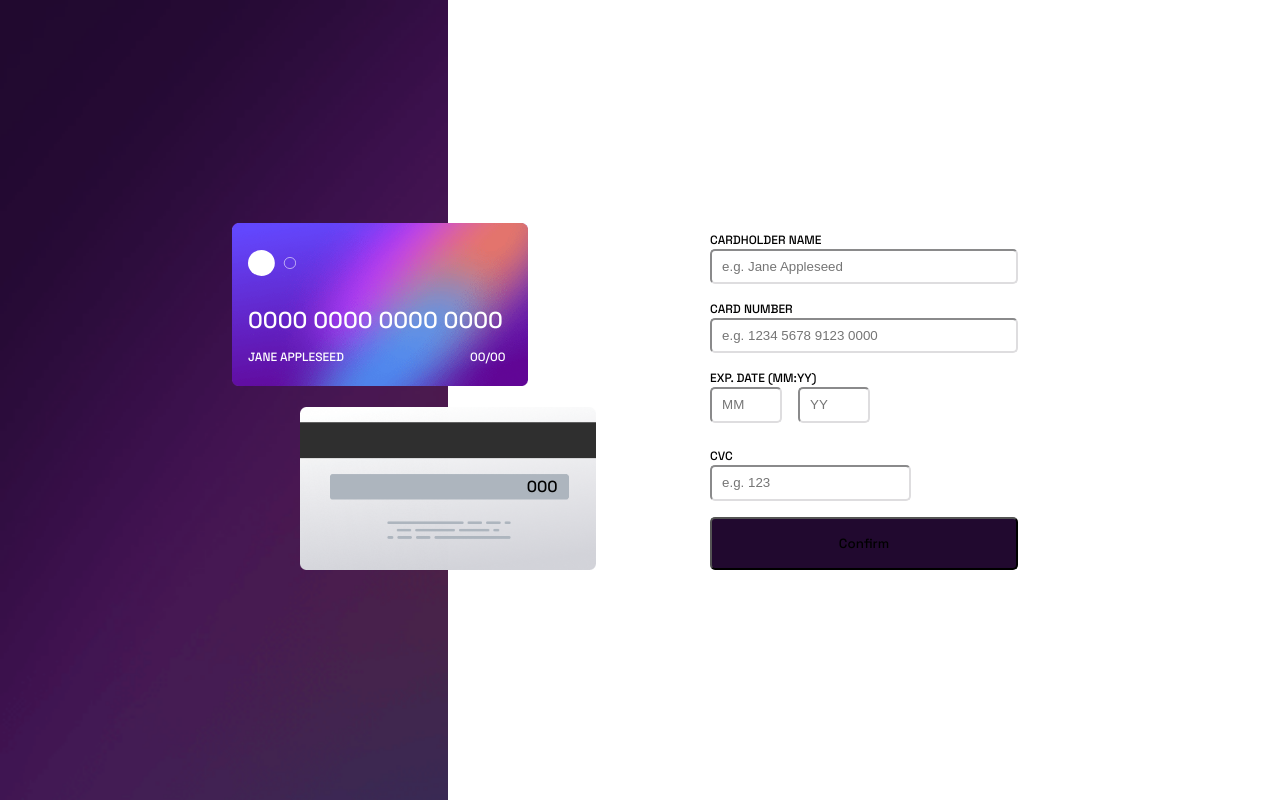
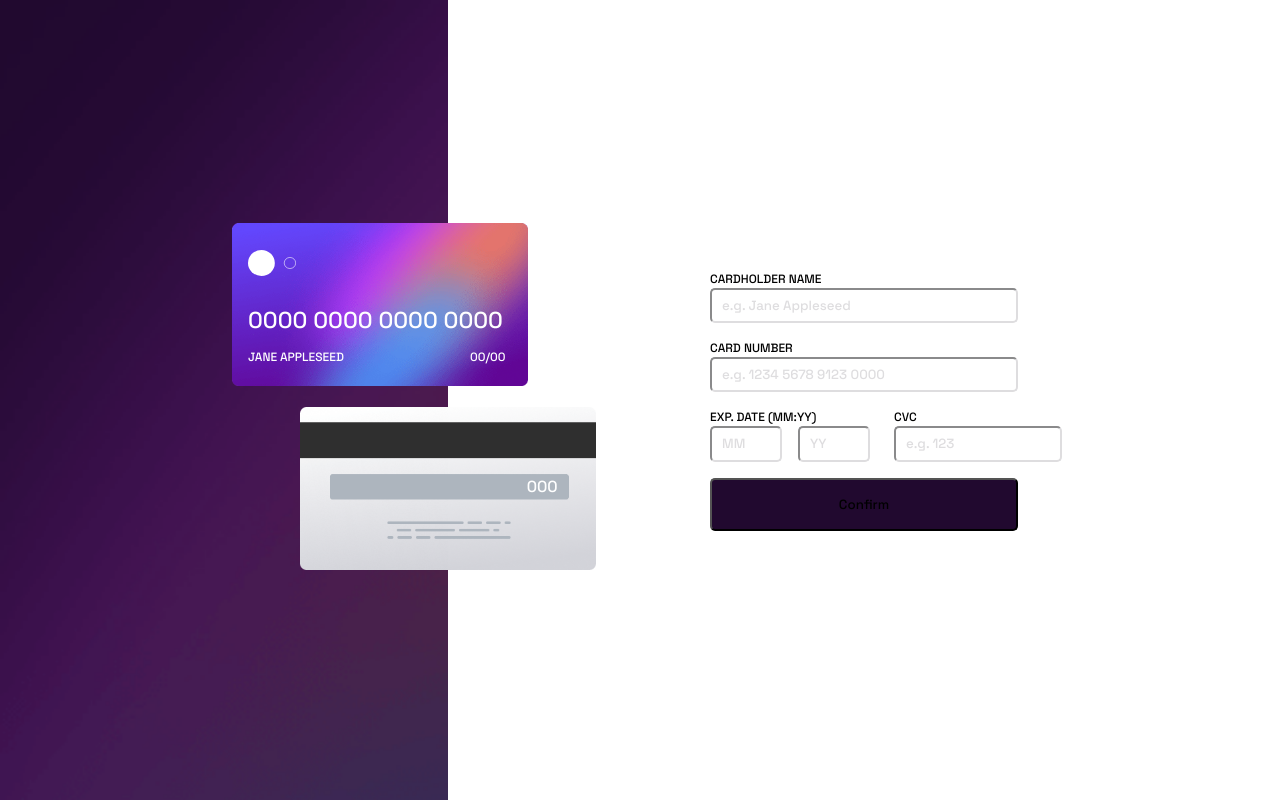
Before and after one commit to Robertron624/interactive-card-details-form, a React (Vite) app: page / in a window 1280 px wide. Built offline with nearby package versions, Linux system fonts and the light colour scheme.

Commit message:
added form errors

```diff
--- a/src/App.jsx
+++ b/src/App.jsx
@@ -1,16 +1,15 @@
 import { useState } from 'react'
-import reactLogo from './assets/react.svg'
 import './App.css'
 import Form from './components/Form/Form'
 import Cards from './components/Cards/Cards'
 
 function App() {
   const [cardInfo, setCardInfo] = useState({
-    cardNumber: '0000 0000 0000 0000',
-    cardholderName: 'Jane Appleseed',
-    expMonth: '00',
-    expYear: '00',
-    cvc: '000'
+    cardNumber: '',
+    cardholderName: '',
+    expMonth: '',
+    expYear: '',
+    cvc: ''
   });
 
   return (
--- a/src/components/Cards/index.css
+++ b/src/components/Cards/index.css
@@ -57,4 +57,5 @@
     position: absolute;
     top: 40%;
     right: -13%;
+    color: white;
 }
--- a/src/components/Form/Form.jsx
+++ b/src/components/Form/Form.jsx
@@ -4,21 +4,65 @@ import "./index.css";
 const Form = ({cardInfo, setCardInfo}) => {
 
     const { cardNumber, cardholderName, expMonth, expYear, cvc } = cardInfo;
+    const [ cardNumberError, setCardNumberError] = useState("")
+    const [ cvcError, setCvcError] = useState("")
+    const [ expDateError, setExpDateError] = useState("")
+    const [ cardholderNameError, setCardHolderNameError] = useState("")
+    const [ isMonthBlankError, setIsMonthBlankError] = useState(false)
+    const [ isYearBlankError, setIsYearBlankError] = useState(false)
+
+    const BLANK_ERROR = "Can't be blank"
 
     function formSubmit(e) {
         e.preventDefault();
+
+        if(!cardholderName) {
+            setCardHolderNameError(BLANK_ERROR)
+        }
+
+        if(!cardNumber){
+            setCardNumberError(BLANK_ERROR)
+        }
+
+        if(isNaN(cardNumber?.split(" ").join(""))){
+            setCardNumberError("Wrong format, numbers only")
+        }
+
+        if(!expMonth || !expYear){
+            setExpDateError(BLANK_ERROR)
+
+            if(!expMonth) {
+                setIsMonthBlankError(true)
+            }
+            if(!expYear) {
+                setIsYearBlankError(true)
+            }
+        }
+
+        if(!cvc){
+            setCvcError(BLANK_ERROR);
+        }
+
+
     }
 
     const handleChange = (e) => {
 
         let inputName = e.target.name
-
         let inputValue = e.target.value
 
         // Adds a white space every 4 characters
         if(inputName == 'cardNumber'){
             inputValue = inputValue.match(/.{1,4}/g);
             inputValue = inputValue?.join(' ')
+
+            if(inputValue?.length > 19){
+                setCardNumberError("Card numbers must be only 16 characters")
+                return
+            }
+            else {
+                setCardNumberError("")
+            }
         }
 
         setCardInfo({
@@ -37,8 +81,10 @@ const Form = ({cardInfo, setCardInfo}) => {
                         name="cardholderName"
                         placeholder="e.g. Jane Appleseed"
                         onChange={handleChange}
-                        required
+                        className={`${cardholderNameError ? 'border-error' : ''}`}
+
                     />
+                    <span className="number-error">{cardholderNameError}</span>
                 </label>
                 <label htmlFor="cardNumber">
                     CARD NUMBER
@@ -47,8 +93,10 @@ const Form = ({cardInfo, setCardInfo}) => {
                         placeholder="e.g. 1234 5678 9123 0000"
                         name="cardNumber"
                         onChange={handleChange}
-                        required
+                        className={`${cardNumberError ? 'border-error': ''}`}
+
                     />
+                    <span className="number-error">{cardNumberError}</span>
                 </label>
                 <div className="card-additional-info">
                     <div className="exp-date-inputs flex">
@@ -60,7 +108,8 @@ const Form = ({cardInfo, setCardInfo}) => {
                                 name="expMonth"
                                 id="month"
                                 onChange={handleChange}
-                                required
+                                className={`${isMonthBlankError ? 'border-error': ''}`}
+
                             />
                             <input
                                 type="number"
@@ -68,11 +117,13 @@ const Form = ({cardInfo, setCardInfo}) => {
                                 name="expYear"
                                 id="year"
                                 onChange={handleChange}
-                                required
+                                className={`${isYearBlankError ? 'border-error': ''}`}
+
                             />
                         </div>
+                        <span className="number-error">{expDateError}</span>
                     </div>
-                    <div className="exp-iputs">
+                    <div className="cvc-inputs">
                         <label htmlFor="cvc">CVC</label>
                         <input
                             type="number"
@@ -81,8 +132,10 @@ const Form = ({cardInfo, setCardInfo}) => {
                             id="cvc"
                             maxLength={3}
                             onChange={handleChange}
-                            required
+                            className={`${cvcError ? 'border-error' : ''}`}
+
                         />
+                        <span className="number-error">{cvcError}</span>
                     </div>
                 </div>
                 <button type="submit">Confirm</button>
--- a/src/components/Form/index.css
+++ b/src/components/Form/index.css
@@ -1,11 +1,19 @@
 .form-container {
     width: 37%;
     min-width: 5rem;
+
+    --red: hsl(0, 100%, 66%);
 
     --white: hsl(0, 0%, 100%);
     --light-grayish-violet: hsl(270, 3%, 87%);
     --dark-grayish-violet: hsl(279, 6%, 55%);
     --very-dark-violet: hsl(278, 68%, 11%);
+}
+
+input::-webkit-outer-spin-button,
+input::-webkit-inner-spin-button {
+  -webkit-appearance: none;
+  margin: 0;
 }
 
 .flex {
@@ -34,6 +42,16 @@ form input {
     border-radius: 5px;
 }
 
+form input::placeholder {
+    color: var(--light-grayish-violet);
+    font-weight: 500;
+    font-family: 'Space Grotesk';
+}
+
+form input:focus {
+    border-color: var(--very-dark-violet);
+}
+
 button {
     margin: 0 auto;
     border-radius: 5px;
@@ -47,7 +65,8 @@ button {
 .card-additional-info {
     display: flex;
     gap: 1.5rem;
-    flex-wrap: wrap;
+    justify-content: space-between;
+    /* flex-wrap: wrap; */
 }
 
 .card-additional-info input {
@@ -68,3 +87,24 @@ button {
 .exp-date-inputs .inputs input {
     width: 3rem;
 }
+
+.cvc-inputs {
+    display: flex;
+    flex-direction: column;
+}
+
+.cvc-inputs input {
+    width: 9rem;
+}
+
+
+/* Errors */
+
+.number-error {
+    font-size: 10px;
+    color: var(--red);
+}
+
+.border-error {
+    border-color: var(--red);
+}
```
